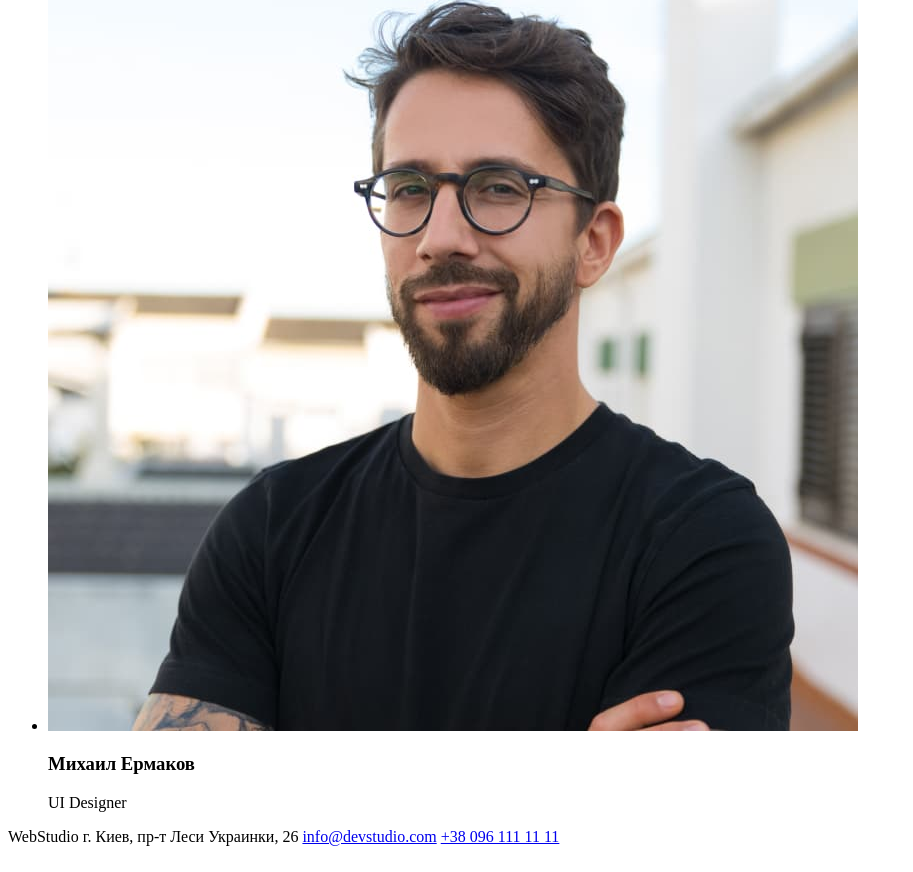
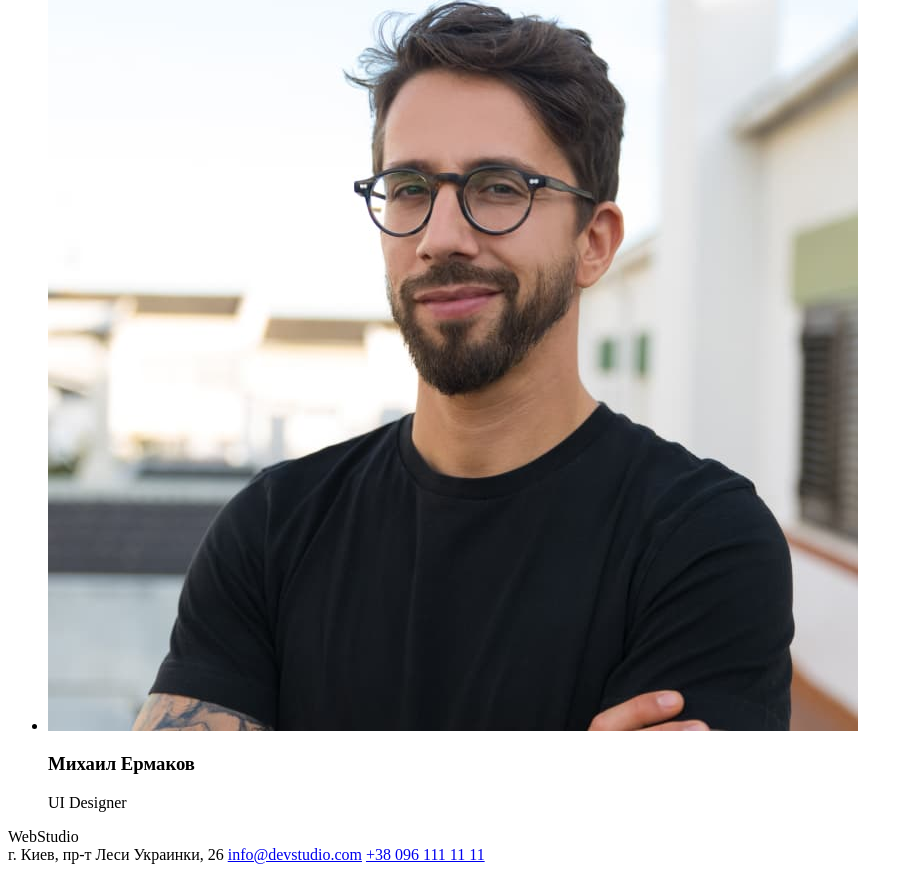
Before and after one commit to roman8301/goit-markup-hw-01, a plain HTML site: page index.html in a window 1280 px wide. Shown: the part 4237-5109 px from the top of the page, without its empty margins (0-913 px from the left). Drawn offline with Linux system fonts and the light colour scheme.

Commit message:
error correction

```diff
--- a/index.html
+++ b/index.html
@@ -93,11 +93,14 @@
       </section>
     </main>
     <footer>
-			<a><span>Web</span>Studio</a>
-			<adress>
-				<span>г. Киев, пр-т Леси Украинки, 26</span>
-				<a href="mailto:info@devstudio.com">info@devstudio.com</a>
-				<a href="tel:+380961111111">+38 096 111 11 11</a>
-		</footer>
+      <div>
+        <a><span>Web</span>Studio</a>
+        <div>
+          <span>г. Киев, пр-т Леси Украинки, 26</span>
+          <a href="mailto:info@devstudio.com">info@devstudio.com</a>
+          <a href="tel:+380961111111">+38 096 111 11 11</a>
+        </div>
+      </div>
+    </footer>
   </body>
 </html>
```
